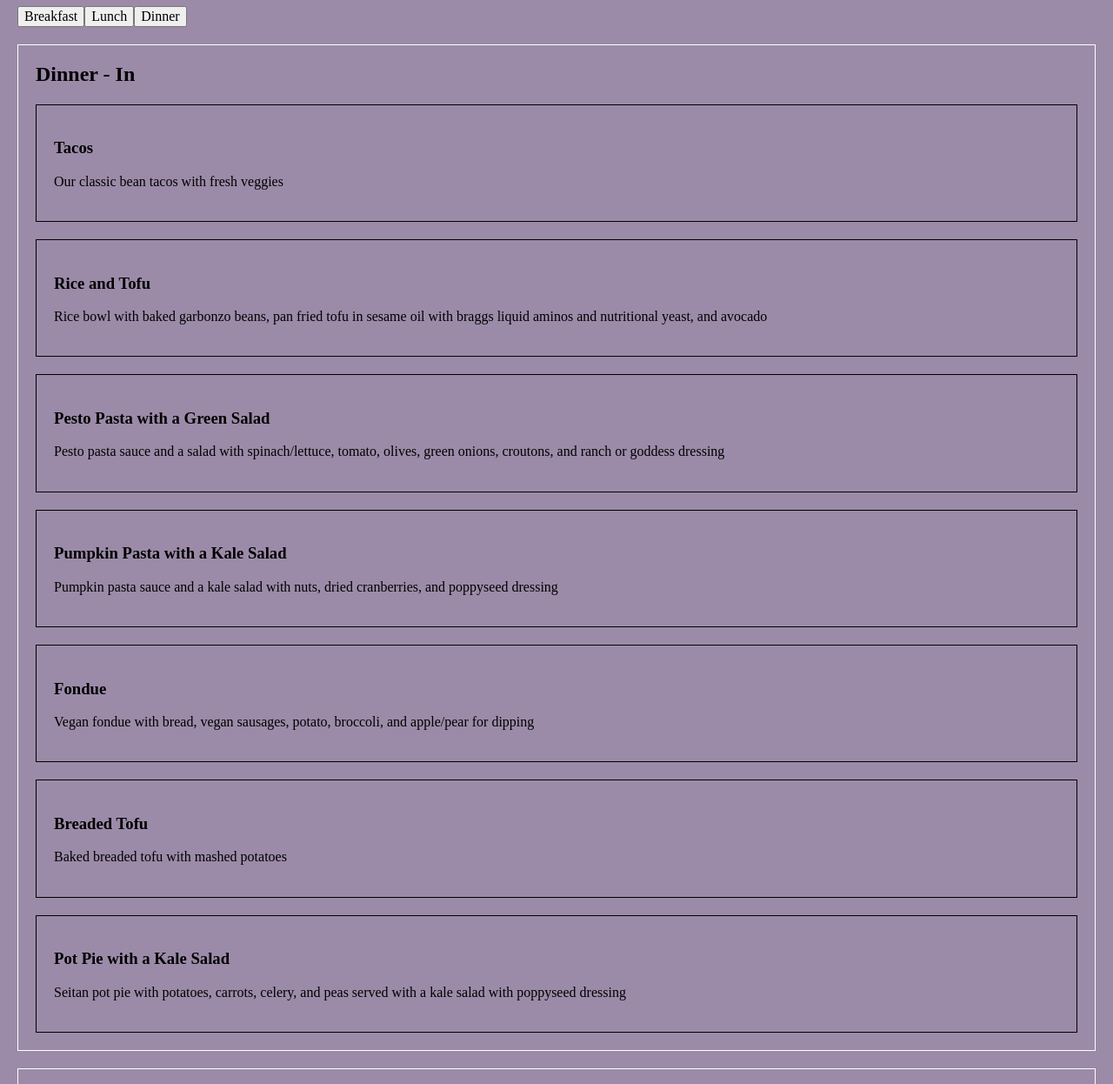
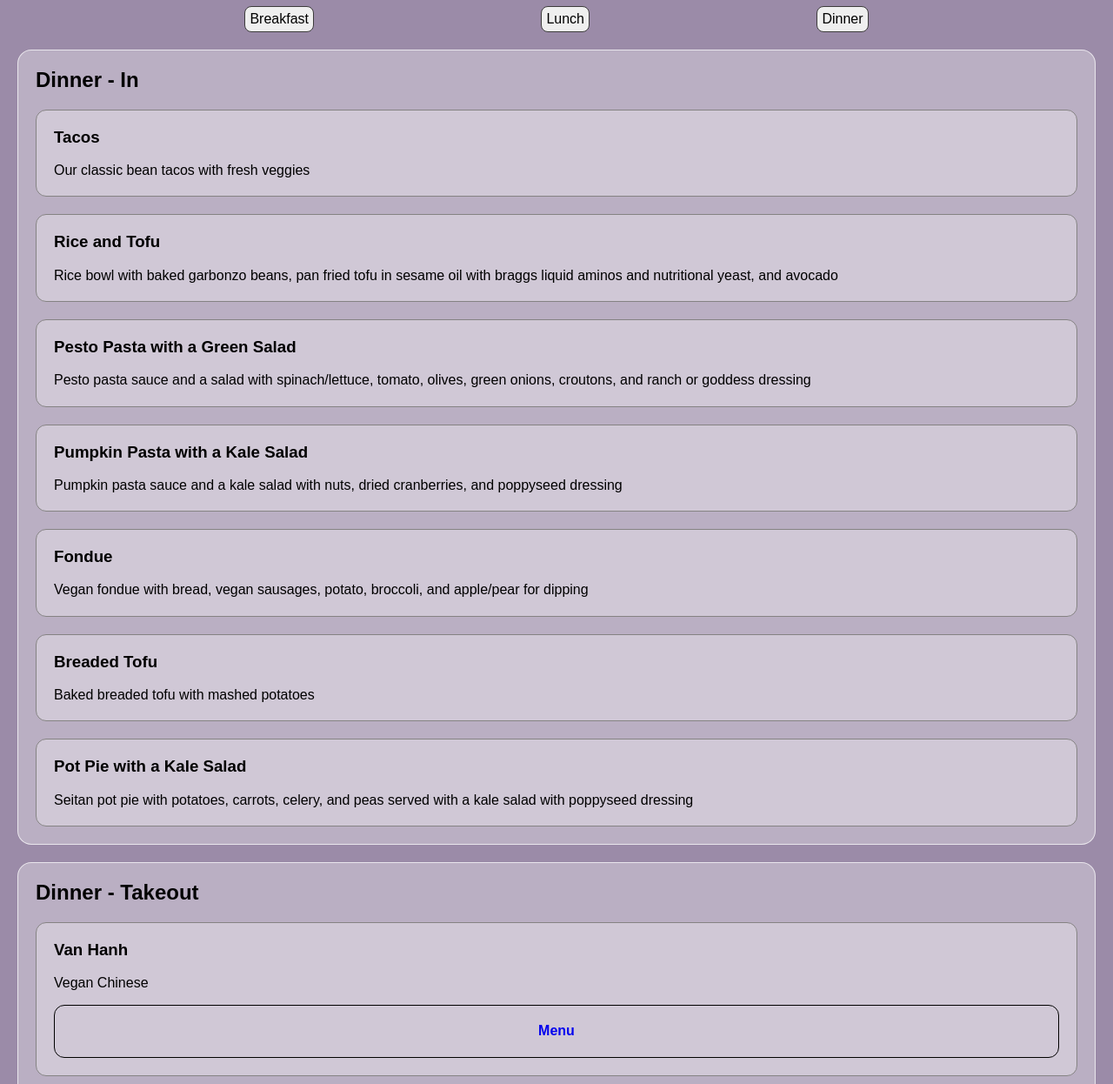
Before and after one commit to Liz-Anderson/food_options, a plain HTML site: page index.html in a window 1280 px wide. Shown: the part 73-1319 px from the top of the page at 87% size. Drawn offline with nearby package versions, Linux system fonts and the light colour scheme; a web font is replaced by a local one.

Commit message:
styling changes

```diff
--- a/index.html
+++ b/index.html
@@ -3,9 +3,13 @@
     <head>
         <meta charset="UTF-8">
         <meta name="viewport" content="width=device-width, initial-scale=1.0">
-        <title>Document</title>
+        <title>Food Options!</title>
+        <link rel="preconnect" href="https://fonts.googleapis.com">
+        <link rel="preconnect" href="https://fonts.gstatic.com" crossorigin>
+        <link href="https://fonts.googleapis.com/css2?family=Fascinate+Inline&display=swap" rel="stylesheet">
         <link rel="stylesheet" href="https://necolas.github.io/normalize.css/8.0.1/normalize.css"/>
         <link rel="stylesheet" href="style.css" />
+
     </head>
     <body>
         <div id="app">
@@ -14,9 +18,13 @@
 
                 <h1>Food Options!</h1>
 
-                <button @click="category = 'breakfast'">Breakfast</button>
-                <button @click="category = 'lunch'">Lunch</button>
-                <button @click="category = 'dinner'">Dinner</button>
+                <div class="button-box">
+                    <button @click="category = 'breakfast'">Breakfast</button>
+                    <button @click="category = 'lunch'">Lunch</button>
+                    <button @click="category = 'dinner'">Dinner</button>
+                </div>
+
+
 
             </header>
 
@@ -38,7 +46,7 @@
                     <div class="meal-out card" v-for="meal in dinnerOut.takeout">
                         <h3 class="meal-name">{{ meal.name }}</h3>
                         <p class="meal-description">{{ meal.description }}</p>
-                        <p class="menu-link"><a :href="`${meal.link}`" target="_blank">Menu</a></p>
+                        <a :href="`${meal.link}`" target="_blank"><p class="menu-link">Menu</p></a>
                     </div>
                 </div>
 
@@ -48,7 +56,7 @@
                     <div class="meal-out card" v-for="meal in dinnerOut.eatIn">
                         <h3 class="meal-name">{{ meal.name }}</h3>
                         <p class="meal-description">{{ meal.description }}</p>
-                        <p class="menu-link"><a :href="`${meal.link}`" target="_blank">Menu</a></p>
+                        <a :href="`${meal.link}`" target="_blank"><p class="menu-link">Menu</p></a>
                     </div>
                 </div>
 
@@ -76,7 +84,7 @@
                     <div class="meal-in card" v-for="meal in lunchOut">
                         <h3 class="meal-name">{{ meal.name }}</h3>
                         <p class="meal-description">{{ meal.description }}</p>
-                        <p class="menu-link"><a :href="`${meal.link}`" target="_blank">Menu</a></p>
+                        <a :href="`${meal.link}`" target="_blank"><p class="menu-link">Menu</p></a>
                     </div>
                 </div>
 
@@ -108,7 +116,7 @@
 
                         <h3 class="meal-name">{{ meal.name }}</h3>
                         <p class="meal-description">{{ meal.description }}</p>
-                        <p class="menu-link"><a :href="`${meal.link}`" target="_blank">Menu</a></p>
+                        <a :href="`${meal.link}`" target="_blank"><p class="menu-link">Menu</p></a>
 
                     </div>
                 </div>
--- a/style.css
+++ b/style.css
@@ -1,21 +1,68 @@
 body {
     background-color: rgb(155, 139, 168);
+    font-family: Arial, Helvetica, sans-serif;
 }
 header {
     margin: 20px;
+}
+
+h1 {
+    font-family: 'Fascinate Inline', sans-serif;
 }
 
 h2 {
     margin: 20px;
 }
 
+h3 {
+    margin-top: 0;
+}
+
+p {
+    margin-bottom: 0;
+}
+
+button {
+    /* flex-grow: 1; */
+    border-radius: 8px;
+    border: 1px solid rgb(61, 60, 60);
+    padding: 5px;
+
+}
+
+a {
+    text-decoration: none;
+    font-weight: bold;
+}
+
+.button-box {
+    display: flex;
+    justify-content: space-evenly;
+}
+
 .meal-section {
-    border: 1px solid white;
+    background-color: rgba(255, 255, 255, 0.314);
+    border: 1px solid rgba(255, 255, 255, 0.687);
     margin: 20px;
+    border-radius: 16px;
+
 }
 
 .card {
-    border: 1px solid black;
+    border: 1px solid rgb(133, 131, 131);
     margin: 20px;
     padding: 20px;
+    background-color: rgba(255, 255, 255, 0.314);
+    border-radius: 12px;
 }
+
+.menu-link {
+    border: 1px solid black;
+    border-radius: 12px;
+    padding: 20px;
+    text-align: center;
+
+
+    /* width: 50px;
+    height: 50px; */
+}
```
